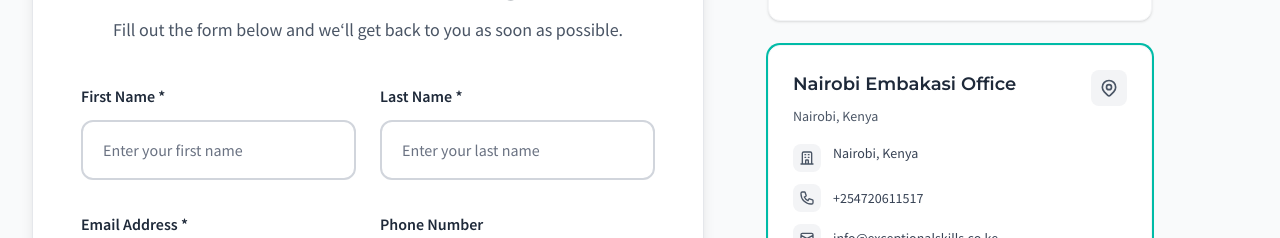
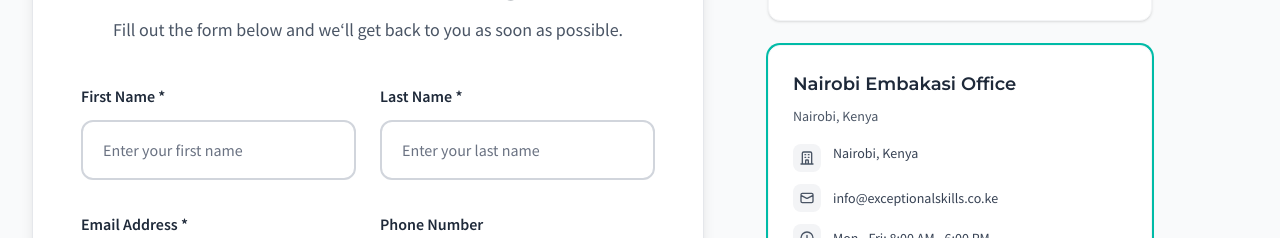
Before and after one commit to markmumba/estc, a Next.js app: page /contact in a window 1280 px wide. Shown: the part 714-952 px from the top of the page. Built offline with nearby package versions, Linux system fonts and the light colour scheme.

Commit message:
contact form modal fix

```diff
--- a/components/ui/contact/contact-form.tsx
+++ b/components/ui/contact/contact-form.tsx
@@ -332,7 +332,7 @@ export default function ContactForm() {
                         rows={6}
                         value={formData.message}
                         onChange={(e) => handleInputChange('message', e.target.value)}
-                        className={`w-full px-5 py-4 border-2 rounded-xl focus:ring-2 focus:ring-teal-500 focus:border-teal-500 font-source-sans text-base resize-none transition-all duration-200 placeholder-gray-500 placeholder-opacity-75 ${errors.message ? 'border-red-400 bg-red-50' : 'border-gray-300 hover:border-gray-400'
+                        className={`w-full px-5 py-4 border-2 rounded-xl text-black focus:ring-2 focus:ring-teal-500 focus:border-teal-500 font-source-sans text-base resize-none transition-all duration-200 placeholder-gray-500 placeholder-opacity-75 ${errors.message ? 'border-red-400 bg-red-50' : 'border-gray-300 hover:border-gray-400'
                             }`}
                         placeholder="Tell us more about your training needs and how we can help..."
                     />
--- a/components/ui/contact/office-locations.tsx
+++ b/components/ui/contact/office-locations.tsx
@@ -7,7 +7,6 @@ interface Office {
     name: string;
     address: string;
     city: string;
-    phone: string;
     email: string;
     hours: string;
     isMain: boolean;
@@ -19,7 +18,6 @@ const offices: Office[] = [
         name: 'Nairobi Embakasi Office',
         address: 'Nairobi, Kenya',
         city: 'Nairobi, Kenya',
-        phone: '+254720611517',
         email: 'info@exceptionalskills.co.ke',
         hours: 'Mon - Fri: 8:00 AM - 6:00 PM',
         isMain: false
@@ -59,19 +57,13 @@ export default function OfficeLocations() {
                                     </h4>
                                     {office.isMain && (
                                         <span className="px-2 py-1 bg-teal-100 text-teal-700 text-xs font-medium rounded-full">
-                                            Main Office
+                                            Embakasi Office
                                         </span>
                                     )}
                                 </div>
                                 <p className="font-source-sans text-gray-600 text-sm">
                                     {office.city}
                                 </p>
-                            </div>
-                            <div className="p-2 bg-gray-100 rounded-lg">
-                                <svg className="w-5 h-5 text-gray-600" fill="none" stroke="currentColor" viewBox="0 0 24 24">
-                                    <path strokeLinecap="round" strokeLinejoin="round" strokeWidth={2} d="M17.657 16.657L13.414 20.9a1.998 1.998 0 01-2.827 0l-4.244-4.243a8 8 0 1111.314 0z" />
-                                    <path strokeLinecap="round" strokeLinejoin="round" strokeWidth={2} d="M15 11a3 3 0 11-6 0 3 3 0 016 0z" />
-                                </svg>
                             </div>
                         </div>
 
@@ -91,20 +83,7 @@ export default function OfficeLocations() {
                                 </div>
                             </div>
 
-                            {/* Phone */}
-                            <div className="flex items-center gap-3">
-                                <div className="p-1.5 bg-gray-100 rounded-lg">
-                                    <svg className="w-4 h-4 text-gray-600" fill="none" stroke="currentColor" viewBox="0 0 24 24">
-                                        <path strokeLinecap="round" strokeLinejoin="round" strokeWidth={2} d="M3 5a2 2 0 012-2h3.28a1 1 0 01.948.684l1.498 4.493a1 1 0 01-.502 1.21l-2.257 1.13a11.042 11.042 0 005.516 5.516l1.13-2.257a1 1 0 011.21-.502l4.493 1.498a1 1 0 01.684.949V19a2 2 0 01-2 2h-1C9.716 21 3 14.284 3 6V5z" />
-                                    </svg>
-                                </div>
-                                <a
-                                    href={`tel:${office.phone}`}
-                                    className="font-source-sans text-gray-700 text-sm hover:text-teal-600 transition-colors duration-200"
-                                >
-                                    {office.phone}
-                                </a>
-                            </div>
+
 
                             {/* Email */}
                             <div className="flex items-center gap-3">
@@ -144,16 +123,24 @@ export default function OfficeLocations() {
                 ))}
             </div>
 
-            {showPhoneNumberModal && <PhoneNumberModal />}
+            {showPhoneNumberModal && <PhoneNumberModal onClose={() => setShowPhoneNumberModal(false)}   />}
         </div>
     );
 }
 
-const PhoneNumberModal = () => {
+const PhoneNumberModal = ({ onClose }: { onClose: () => void }) => {
     return (
-        <div className="fixed inset-0 bg-black bg-opacity-50 flex items-center justify-center">
-            <div className="bg-white p-4 rounded-lg">
-                <h1>254720611517</h1>
+        <div
+            className="fixed inset-0 bg-black/40 flex items-center justify-center"
+            onClick={onClose}
+        >
+            <div
+                className="bg-white p-4 rounded-lg flex flex-col items-center justify-center space-y-4"
+                onClick={e => e.stopPropagation()}
+            >
+                <h1 className="text-2xl font-bold text-black">0720611517</h1>
+                <p className="text-sm text-gray-500">Call us to discuss your training needs</p>
+                <button className="bg-teal-500 text-white px-4 py-2 rounded-lg" onClick={onClose}>Close</button>
             </div>
         </div>
     );
```
Also changed, not shown: 1 other file (tests, documents, lock files or other folders).
